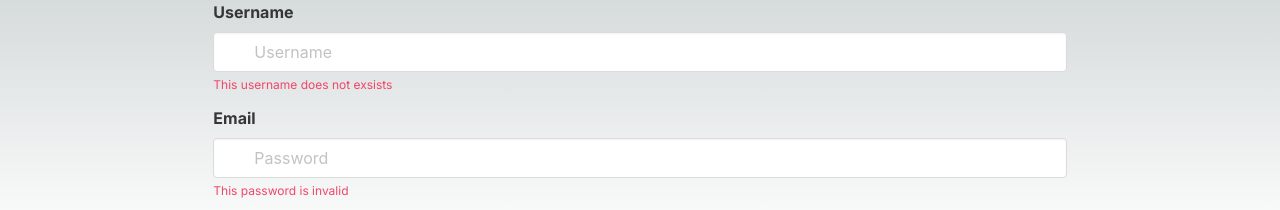
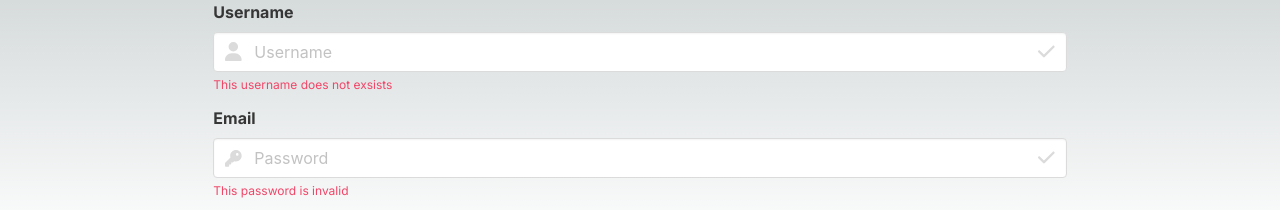
Before and after one commit to ivanbilotserkivskiy/table_test, a Next.js app in the folder table/: page /user/login in a window 1280 px wide. Shown: the top 210 px of the page. Built offline with nearby package versions, Linux system fonts and the light colour scheme.

Commit message:
add font awesome, add icons

```diff
--- a/table/package.json
+++ b/table/package.json
@@ -9,6 +9,9 @@
     "lint": "next lint"
   },
   "dependencies": {
+    "@fortawesome/fontawesome-svg-core": "^6.4.2",
+    "@fortawesome/free-solid-svg-icons": "^6.4.2",
+    "@fortawesome/react-fontawesome": "^0.2.0",
     "bulma": "^0.9.4",
     "next": "13.5.6",
     "react": "^18",
--- a/table/src/app/user/login/page.tsx
+++ b/table/src/app/user/login/page.tsx
@@ -1,3 +1,6 @@
+import { FontAwesomeIcon } from '@fortawesome/react-fontawesome'
+import { faUser, faCheck, faKey } from '@fortawesome/free-solid-svg-icons'
+
 const Login = () => {
   return (
     <div className="is-flex-direction-column tile is-8 container">
@@ -11,10 +14,10 @@
             value=""
           />
           <span className="icon is-small is-left">
-            <i className="fas fa-user"></i>
+            <FontAwesomeIcon className="tile is-5" icon={faUser}/>
           </span>
           <span className="icon is-small is-right">
-            <i className="fas fa-check"></i>
+            <FontAwesomeIcon className="tile is-5" icon={faCheck}/>
           </span>
         </div>
         <p className="help is-danger">This username does not exsists</p>
@@ -30,10 +33,10 @@
             value=""
           />
           <span className="icon is-small is-left">
-            <i className="fas fa-envelope"></i>
+            <FontAwesomeIcon className="tile is-5" icon={faKey}/>
           </span>
           <span className="icon is-small is-right">
-            <i className="fas fa-exclamation-triangle"></i>
+            <FontAwesomeIcon className="tile is-5" icon={faCheck}/>
           </span>
         </div>
         <p className="help is-danger">This password is invalid</p>
```
Also changed, not shown: table/src/app/page.tsx (+7 -4 lines), 1 other file (tests, documents, lock files or other folders).
